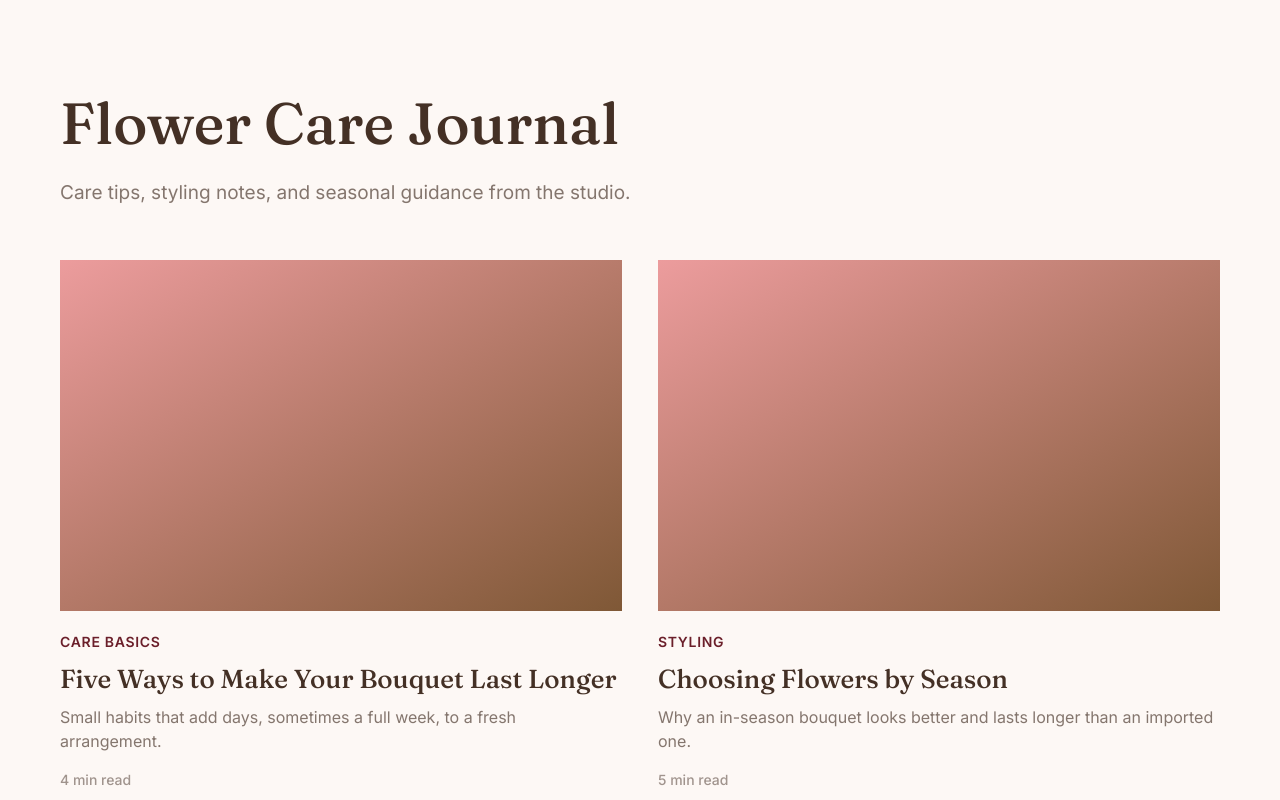
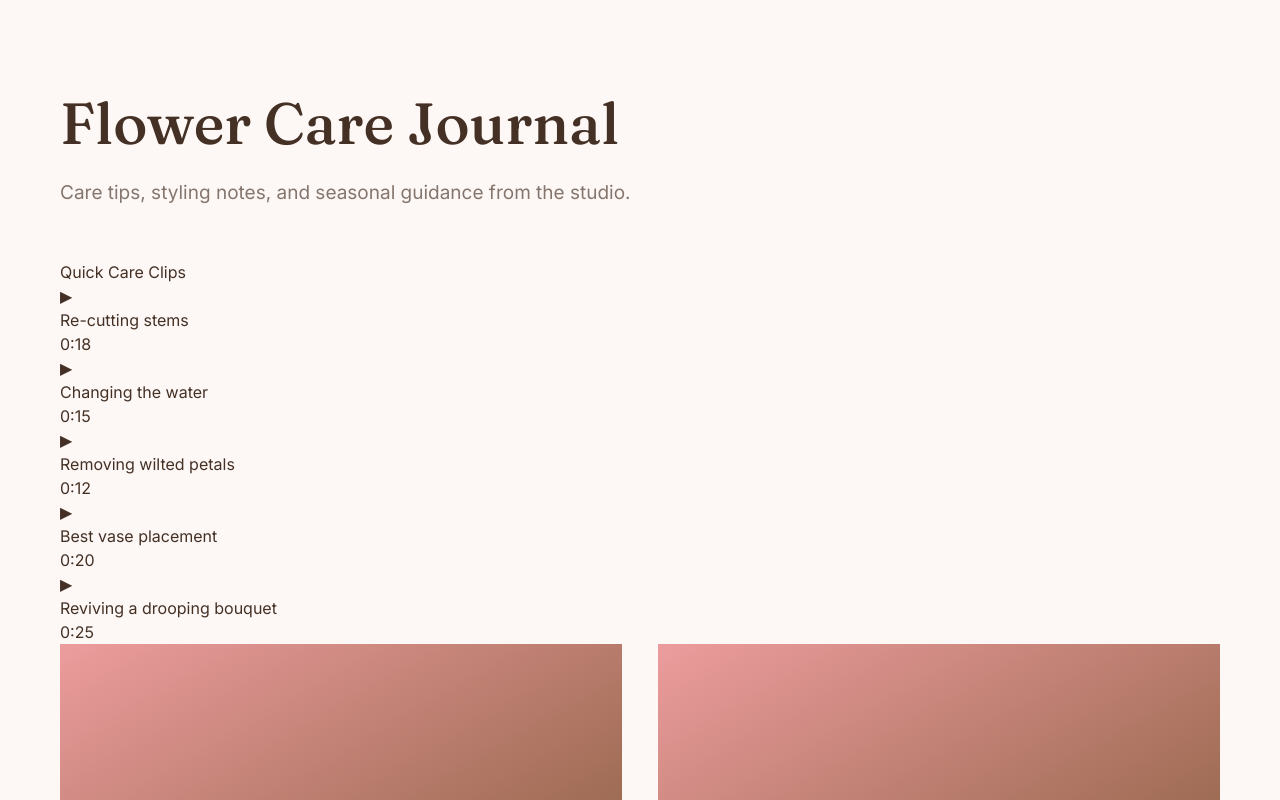
Before and after one commit to Tehzeeb07/Tulip, a React (Vite) app: page /blog in a window 1280 px wide. Shown: the top 800 px of the page. Built offline with nearby package versions, Linux system fonts and the light colour scheme; no server answers; what @convex-dev/auth would draw is missing.

Commit message:
bouquet care shots

```diff
--- a/src/pages/Blog.jsx
+++ b/src/pages/Blog.jsx
@@ -1,8 +1,12 @@
+import { useState } from "react";
 import { Link } from "react-router-dom";
 import { BLOG_POSTS } from "../data/blogPosts";
+import { CARE_SHORTS } from "../data/careShorts";
 import "./Blog.css";
 
 export default function Blog() {
+  const [activeShort, setActiveShort] = useState(null);
+
   return (
     <div className="blog-page">
       <div className="blog-wrap">
@@ -10,6 +14,40 @@ export default function Blog() {
           <h1>Flower Care Journal</h1>
           <p>Care tips, styling notes, and seasonal guidance from the studio.</p>
         </div>
+
+        <div className="shorts-section">
+          <span className="shorts-label">Quick Care Clips</span>
+          <div className="shorts-row">
+            {CARE_SHORTS.map((short) => (
+              <div
+                className="short-card"
+                key={short.id}
+                onClick={() => setActiveShort(short)}
+              >
+                <div className="short-thumb">
+                  <span className="play-icon">▶</span>
+                </div>
+                <h4>{short.title}</h4>
+                <span className="short-duration">{short.duration}</span>
+              </div>
+            ))}
+          </div>
+        </div>
+
+        {activeShort && (
+          <div className="short-modal" onClick={() => setActiveShort(null)}>
+            <div className="short-modal-content" onClick={(e) => e.stopPropagation()}>
+              <button className="close-btn" onClick={() => setActiveShort(null)}>✕</button>
+              {activeShort.videoUrl ? (
+                <video src={activeShort.videoUrl} controls autoPlay className="short-video" />
+              ) : (
+                <div className="short-placeholder">
+                  <p>Video coming soon: {activeShort.title}</p>
+                </div>
+              )}
+            </div>
+          </div>
+        )}
 
         <div className="blog-grid">
           {BLOG_POSTS.map((post) => (
```
